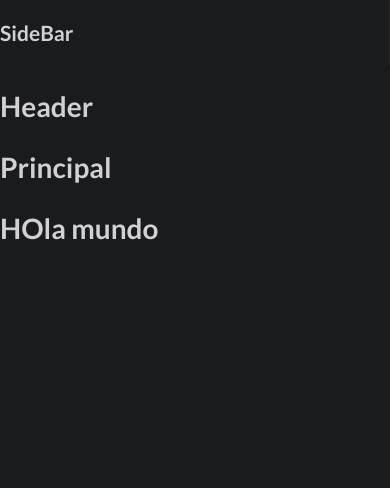
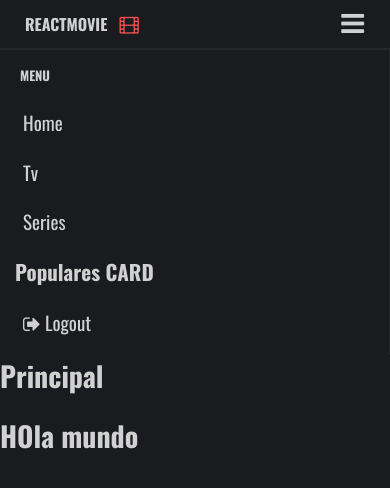
Before and after one commit to nicomartin8542/The-Movie-React, a React (Create React App) app: page / in a window 390 px wide. Shown: the top 488 px of the page. Built offline with nearby package versions, Linux system fonts and the light colour scheme.

Commit message:
Agregado menu y estilizando para responsive

```diff
--- a/package.json
+++ b/package.json
@@ -9,6 +9,7 @@
     "node-sass": "^6.0.1",
     "react": "^17.0.2",
     "react-dom": "^17.0.2",
+    "react-router-dom": "^5.3.0",
     "react-scripts": "4.0.3",
     "web-vitals": "^1.1.2"
   },
--- a/public/index.html
+++ b/public/index.html
@@ -12,8 +12,11 @@
     <link rel="apple-touch-icon" href="%PUBLIC_URL%/logo192.png" />
     <link rel="manifest" href="%PUBLIC_URL%/manifest.json" />
     <title>The Movie React</title>
+    <link rel="stylesheet" href="https://cdnjs.cloudflare.com/ajax/libs/font-awesome/4.7.0/css/font-awesome.min.css">
+
     <link href="https://cdnjs.cloudflare.com/ajax/libs/normalize/8.0.1/normalize.css">
-    <link href="https://fonts.googleapis.com/css2?family=Lato:wght@300;400;700&display=swap" rel="stylesheet">
+    <link rel="preconnect" href="https://fonts.gstatic.com" crossorigin>
+    <link href="https://fonts.googleapis.com/css2?family=Oswald:wght@300;400;500;700&display=swap" rel="stylesheet">
   </head>
   <body>
     <noscript>You need to enable JavaScript to run this app.</noscript>
--- a/src/components/layouts/Header.jsx
+++ b/src/components/layouts/Header.jsx
@@ -2,8 +2,20 @@ import React from "react";
 
 const Header = () => {
   return (
-    <header>
-      <h1>Header</h1>
+    <header className="d-flex">
+
+      <div className="header__logo">
+        <h1>ReactMovie <i className="fa fa-film " aria-hidden="true"></i></h1>
+      </div>
+      <button
+        className="btn-menu"
+      >
+        <i
+          className="fa fa-bars fa-2x"
+          aria-hidden="true" >
+        </i>
+      </button>
+
     </header>
   );
 };
--- a/src/components/layouts/Layout.jsx
+++ b/src/components/layouts/Layout.jsx
@@ -4,15 +4,17 @@ import SideBar from "./SideBar";
 
 const Layout = ({ children }) => {
   return (
+    <>
+    <Header/>
     <div className="container-app">
-      <SideBar />
+    <SideBar />
+    {/* Seccion principal - header */}
+      <div>
 
-      {/* Seccion principal - header */}
-      <div>
-        <Header />
         <main>{children}</main>
       </div>
     </div>
+  </>
   );
 };
 
--- a/src/components/layouts/Principal.jsx
+++ b/src/components/layouts/Principal.jsx
@@ -4,6 +4,7 @@ const Principal = () => {
   return (
     <>
       <h1>Principal</h1>
+
     </>
   );
 };
--- a/src/components/layouts/SideBar.jsx
+++ b/src/components/layouts/SideBar.jsx
@@ -3,7 +3,16 @@ import React from "react";
 const SideBar = () => {
   return (
     <aside>
-      <h1>SideBar</h1>
+      <nav className="navbar">
+        <h2>Menu</h2>
+        <ul className="navbar__menu">
+          <li className="navbar__menu-item">Home</li>
+          <li className="navbar__menu-item">Tv</li>
+          <li className="navbar__menu-item">Series</li>
+        </ul>
+      </nav>
+      <h2>Populares CARD</h2>
+      <li className="logout"><i className="fa fa-sign-out" aria-hidden="true"></i>&nbsp;Logout</li>
     </aside>
   );
 };
--- a/src/styles/_base.scss
+++ b/src/styles/_base.scss
@@ -9,6 +9,18 @@ html {
   font-size: 62.5%;
   font-family: $font-main;
   color:$color-white;
+}
+ul {
+  margin:0;
+  padding: 0;
+}
+ul li {
+  margin: 0;
+  padding: 0;
+  list-style: none;
+}
+ul li a {
+  text-decoration: none;
 }
 
 body {
@@ -30,3 +42,11 @@ body {
     flex-direction: row;
   }
 }
+
+main{
+  margin-top: 50px;
+  @include responsive (desktop){
+    margin-left: 300px;
+  }
+
+}
--- a/src/styles/_buttons.scss
+++ b/src/styles/_buttons.scss
@@ -25,3 +25,20 @@
   @extend %button;
   width: 100%;
 }
+
+
+.btn-menu{
+  border:none;
+  outline: none;
+  height: 30px;
+  margin-right: 20px;
+  border-radius: 5px;
+  cursor: pointer;
+  background-color: transparent;
+  @include responsive(desktop){
+    display: none;
+  }
+  i{
+    color:$color-white
+  }
+}
--- a/src/styles/_globals.scss
+++ b/src/styles/_globals.scss
@@ -1,13 +1,14 @@
 
-$size-xxl:1440px;
-$size-xl:1024px;
+$size-xxl:1200px;
+$size-xl:1000px;
 $size-md:768px;
 $size-sm:375px;
 
-$font-main :'Lato',sans-serif;
+$font-main :'Oswald',sans-serif;
 
 /* Paleta de Colores */
 
 $color-primary:#191b1f;
 $color-white:#d1d1d1;
 $color-blue-light:#5149dd;
+$color-sidebar:#191b1f;
--- a/src/styles/layout/_aside.scss
+++ b/src/styles/layout/_aside.scss
@@ -1,6 +1,41 @@
 aside {
+  padding-left:1.5rem ;
+  background-color: $color-sidebar;
+  position: relative;
+  top: 50px;
   border-right: 1px solid rgba(107, 107, 107, 0.15);
   @include responsive (desktop){
-    flex: 0 0 300px;
+    position: fixed;
+    bottom:0;
+    width: 300px;
   }
 }
+/* Menu */
+%menu-item{
+  padding: .3rem .8rem;
+  font-size: 1.9rem;
+  margin: 1.5rem 0;
+  cursor: pointer;
+}
+.navbar {
+
+  h2{
+    padding: .5rem;
+    font-size: 1.3rem;
+    text-transform: uppercase;
+  }
+
+  &__menu{
+    &-item{
+      @extend %menu-item;
+      &:hover{
+        border-right: 3px solid red;
+      }
+    }
+  }
+}
+
+.logout{
+  @extend %menu-item;
+  list-style: none;
+}
--- /dev/null
+++ b/src/styles/layout/_header.scss
@@ -0,0 +1,33 @@
+header{
+  position: fixed;
+  top: 0;
+  bottom: 0;
+  right: 0;
+  left: 0;
+  height: 50px;
+  border-bottom: 2px solid rgba(107, 107, 107, 0.15);
+  background-color: $color-sidebar;
+  @include d-flex(row);
+  justify-content: space-between;
+  align-items: center;
+  @include responsive(desktop){
+    border-bottom: 0;
+  }
+}
+.header__logo{
+  width: 300px;
+  padding-left:1.5rem ;
+  @include responsive(desktop){
+    border-right: 1px solid rgba(107, 107, 107, 0.15);
+  }
+  h1{
+    margin: 0 10px;
+    font-size: 1.6rem;
+    text-transform: uppercase;
+    i{
+      padding: 0 .8rem;
+      font-size: 1.8rem;
+      color:rgb(247, 81, 81);
+    }
+  }
+}
--- a/src/styles/styles.scss
+++ b/src/styles/styles.scss
@@ -5,7 +5,7 @@
 @import './base';
 
 /* Layout */
-
+@import './layout/header';
 @import './layout/aside';
 
 @import './buttons';
```
Also changed, not shown: 1 other file (tests, documents, lock files or other folders).
